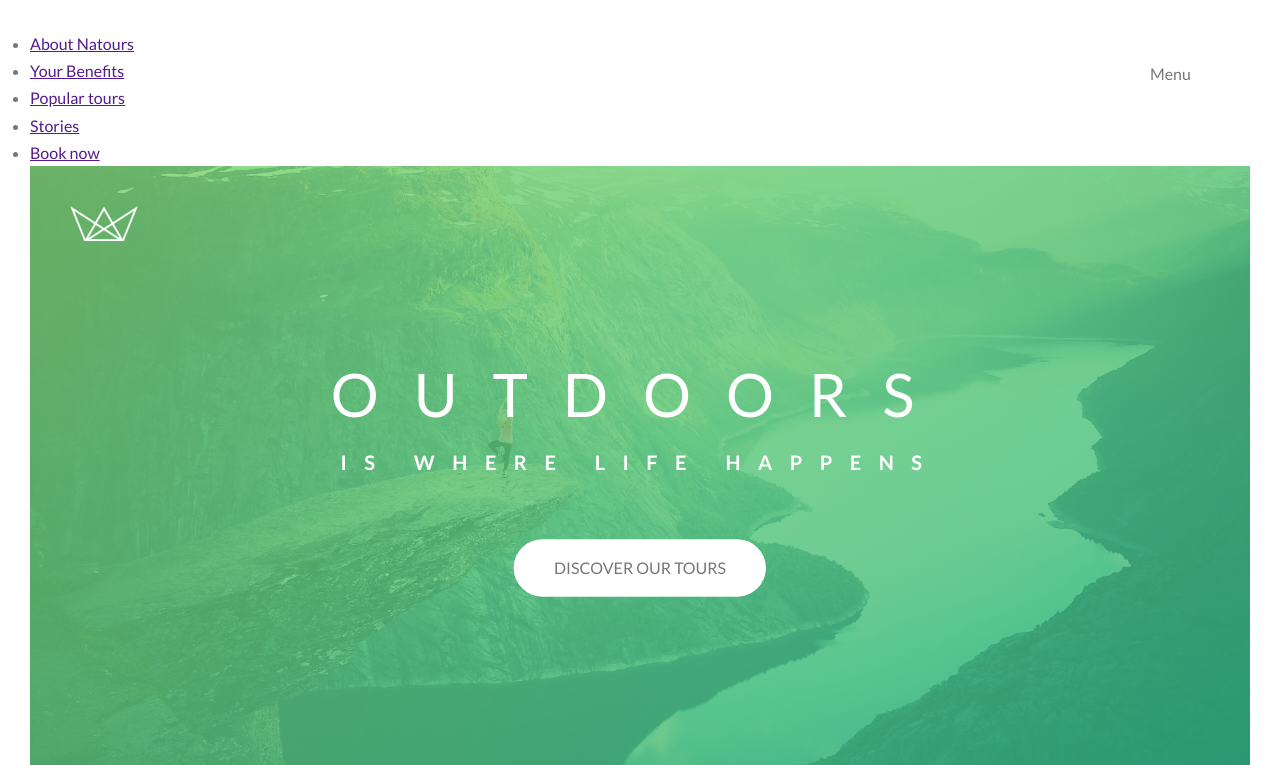
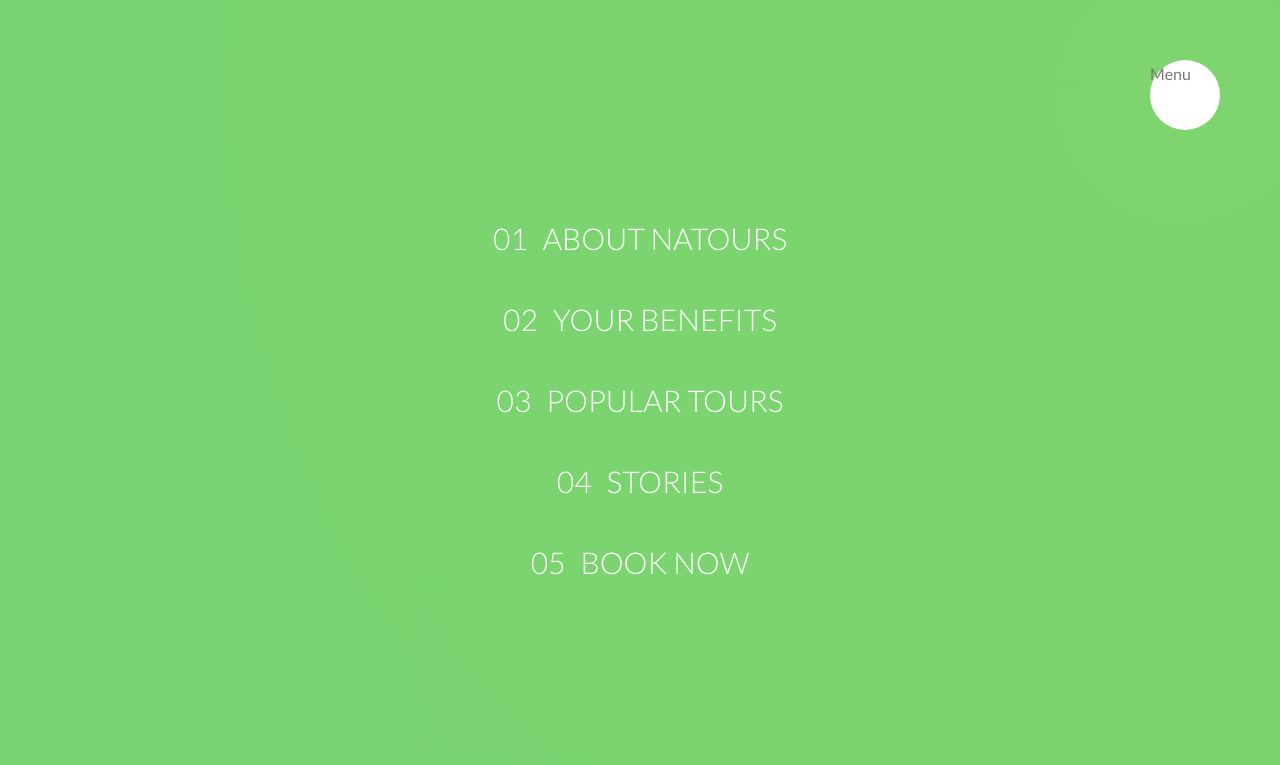
Before and after one commit to Ollie-lee/natours, a website: page index.html in a window 1280 px wide. Shown: the top 765 px of the page. Drawn offline with Linux system fonts and the light colour scheme; files whose address does not match are found by name.

Commit message:
add hover effect

```diff
--- a/index.html
+++ b/index.html
@@ -31,11 +31,11 @@
         <!-- inside of that, both horizontally and vertically -->
         <nav class="navigation__nav">
             <ul class="navigation__list">
-                <li class="navigation__item"><a href="" class="navigation__link">About Natours</a></li>
-                <li class="navigation__item"><a href="" class="navigation__link">Your Benefits</a></li>
-                <li class="navigation__item"><a href="" class="navigation__link">Popular tours</a></li>
-                <li class="navigation__item"><a href="" class="navigation__link">Stories</a></li>
-                <li class="navigation__item"><a href="" class="navigation__link">Book now</a></li>
+                <li class="navigation__item"><a href="" class="navigation__link"><span>01</span>About Natours</a></li>
+                <li class="navigation__item"><a href="" class="navigation__link"><span>02</span>Your Benefits</a></li>
+                <li class="navigation__item"><a href="" class="navigation__link"><span>03</span>Popular tours</a></li>
+                <li class="navigation__item"><a href="" class="navigation__link"><span>04</span>Stories</a></li>
+                <li class="navigation__item"><a href="" class="navigation__link"><span>05</span>Book now</a></li>
 
             </ul>
         </nav>
--- a/sass/layouts/_navigation.scss
+++ b/sass/layouts/_navigation.scss
@@ -1,10 +1,10 @@
-.navigation{
+.navigation {
 
-    &__checkbox{
+    &__checkbox {
         display: none;
     }
 
-    &__button{
+    &__button {
         background-color: $color-white;
         height: 7rem;
         width: 7rem;
@@ -15,7 +15,7 @@
         z-index: 2000;
     }
 
-    &__background{
+    &__background {
         height: 6rem;
         width: 6rem;
         border-radius: 50%;
@@ -24,17 +24,67 @@
         right: 6.5rem;
         background-image: radial-gradient($color-primary-light, $color-primary-dark);
         z-index: 1000;
+
+        transform: scale(500);
     }
 
-    &__nav{
-
+    &__nav {
+        height: 100vh;
+        width: 100%;
+        position: fixed;
+        //start from top-right corner
+        top: 0;
+        right: 0;
+        z-index: 1500;
     }
 
-    &__item{
-
+    &__list {
+        position: absolute;
+        top: 50%;
+        left: 50%;
+        transform: translate(-50%, -50%);
+        list-style: none;
+        text-align: center;
     }
 
-    &__link{
+    &__item {
+        margin: 1rem;
+    }
+
+    &__link {
+
+        &:link,
+        &:visited {
+            //with inline-block can set vertical padding and animation
+            display: inline-block;
+            font-size: 3rem;
+            font-weight: 300;
+            color: $color-white;
+            padding: 1rem 2rem;
+            text-decoration: none;
+            text-transform: uppercase;
+
+
+            //hover effect: solid linear-gradient
+            background-image: linear-gradient(120deg, transparent 0%, transparent 50%, $color-white 50%);
+            //scale the first and second parameter's color
+            background-size: 220%;
+            transition: all .4s;
+
+            span {
+                margin-right: 1.5rem;
+                display: inline-block;
+            }
+        }
+
+        &:hover,
+        &:active {
+            //make linear-gradient's first and second parameter's color show up
+            background-position: 100%;
+            color: $color-primary;
+            transform: translateX(1rem);
+        }
+
 
     }
 }
```
Also changed, not shown: sass/main.css.
